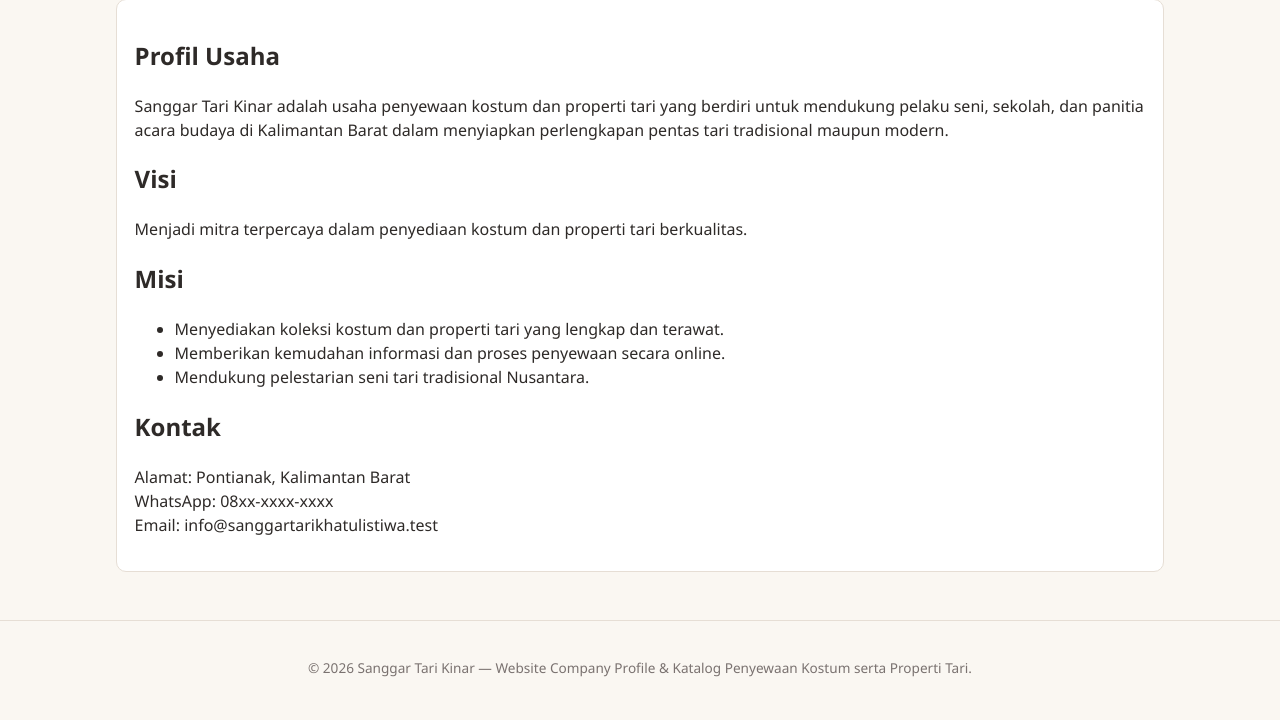
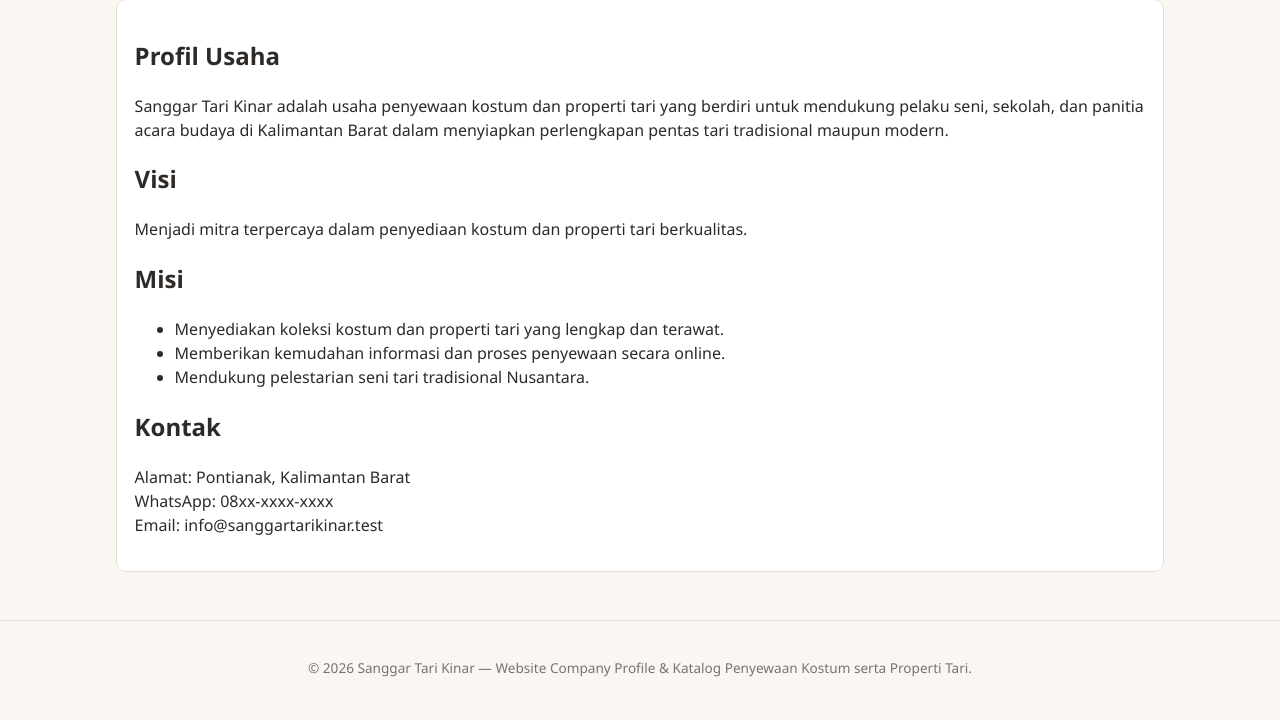
Before and after one commit to SARIs4r1/UAS_PEMWEB-WebsiteSanggarTariKinar, a PHP site: page /profil.php in a window 1280 px wide. Shown: the part 80-800 px from the top of the page. Run offline with PHP 8.4, Linux system fonts and the light colour scheme.

Commit message:
Update email address in profil.php

```diff
--- a/profil.php
+++ b/profil.php
@@ -30,7 +30,7 @@ require __DIR__ . '/includes/header.php';
     <p>
         Alamat: Pontianak, Kalimantan Barat<br>
         WhatsApp: 08xx-xxxx-xxxx<br>
-        Email: info@sanggartarikhatulistiwa.test
+        Email: info@sanggartarikinar.test
     </p>
 </section>
 
```
